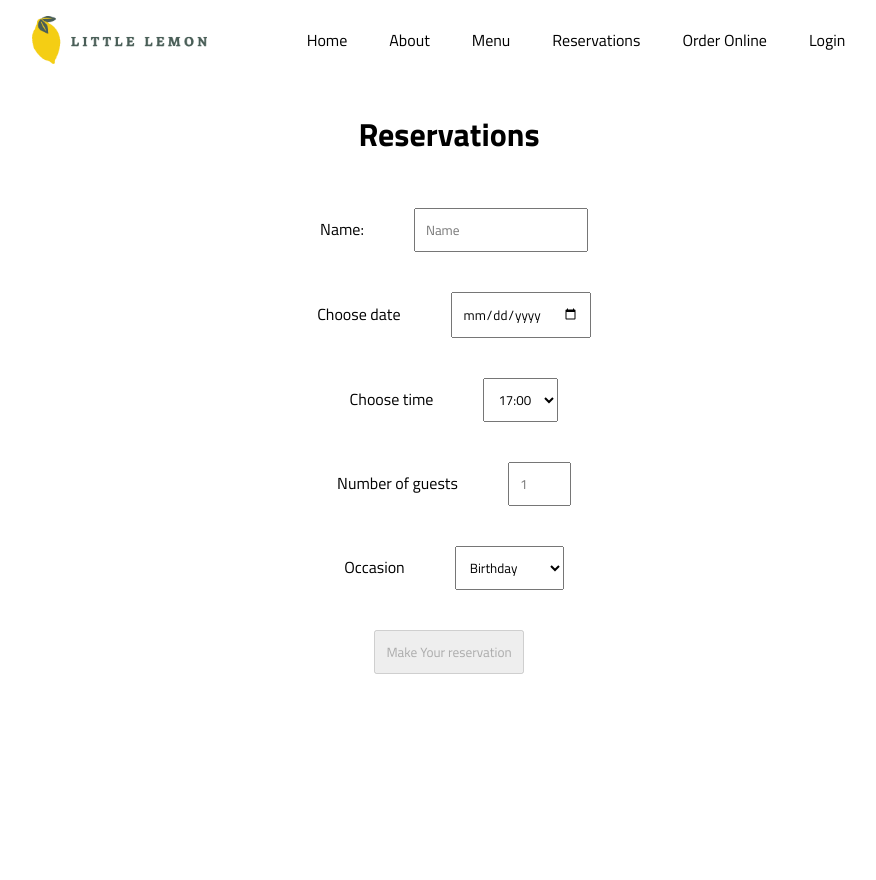
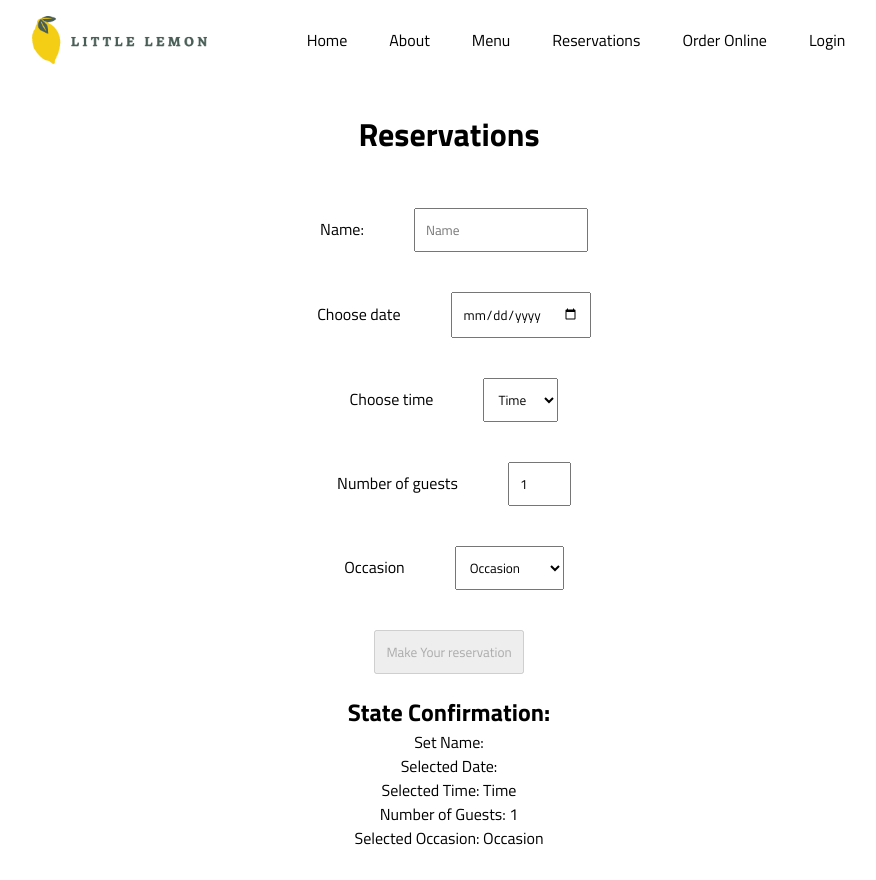
Before and after one commit to tmdbah/meta-fe-dev-pro-cert-capstone, a React (Create React App) app: page /Reservations in a window 1280 px wide. Shown: the whole page, without its empty margins (191-1067 px from the left). Before the commit the page ends 800 px from the top, so only its background shows below. Built offline with nearby package versions, Linux system fonts and the light colour scheme.

Commit message:
Updated Booking for to use React controlled form componets

```diff
--- a/src/components/BookingForm.js
+++ b/src/components/BookingForm.js
@@ -3,11 +3,29 @@ import { useState } from "react";
 
 function BookingForm() {
   const [name, setName] = useState("");
+  const [selectedDate, setSelectedDate] = useState("");
+  const [selectedTime, setSelectedTime] = useState("Time");
+  const [numOfGuests, setNumOfGuests] = useState("1");
+  const [occasion, setOccasion] = useState("Occasion");
+
+  const getIsFormValid = () => {
+    return (
+      name && selectedDate && selectedTime !== "Time" && occasion !== "Occasion"
+    );
+  };
+
+  const clearForm = () => {
+    setName("");
+    setSelectedDate("");
+    setSelectedTime("Time");
+    setNumOfGuests("1");
+    setOccasion("occasion");
+  };
 
   const handleSubmit = (e) => {
     e.preventDefault();
-    setName("");
-    console.log("Form submitted!");
+    alert("Form submitted!");
+    clearForm();
   };
 
   return (
@@ -24,30 +42,59 @@ function BookingForm() {
         />
         <br />
         <label htmlFor="res-date">Choose date</label>
-        <input type="date" id="res-date" />
+        <input
+          type="date"
+          value={selectedDate}
+          id="res-date"
+          onChange={(e) => setSelectedDate(e.target.value)}
+        />
         <br />
         <label htmlFor="res-time">Choose time</label>
-        <select id="res-time">
-          <option>17:00</option>
-          <option>18:00</option>
-          <option>19:00</option>
-          <option>20:00</option>
-          <option>21:00</option>
-          <option>22:00</option>
+        <select
+          value={selectedTime}
+          id="res-time"
+          onChange={(e) => setSelectedTime(e.target.value)}
+        >
+          <option value="time">Time</option>
+          <option value="17:00">17:00</option>
+          <option value="18:00">18:00</option>
+          <option value="19:00">19:00</option>
+          <option value="20:00">20:00</option>
+          <option value="21:00">21:00</option>
+          <option value="22:00">22:00</option>
         </select>
         <br />
         <label htmlFor="guests">Number of guests</label>
-        <input type="number" placeholder="1" min="1" max="10" id="guests" />
+        <input
+          value={numOfGuests}
+          type="number"
+          placeholder="1"
+          min="1"
+          max="10"
+          id="guests"
+          onChange={(e) => setNumOfGuests(e.target.value)}
+        />
         <br />
         <label htmlFor="occasion">Occasion</label>
-        <select id="occasion">
-          <option>Birthday</option>
-          <option>Anniversary</option>
+        <select
+          value={occasion}
+          id="occasion"
+          onChange={(e) => setOccasion(e.target.value)}
+        >
+          <option value="occasion">Occasion</option>
+          <option value="birthday">Birthday</option>
+          <option value="anniversary">Anniversary</option>
         </select>
         <br />
-        <button disabled={!name} type="submit">
+        <button disabled={!getIsFormValid()} type="submit">
           Make Your reservation
         </button>
+        <h2>State Confirmation:</h2>
+        <p>Set Name: {name}</p>
+        <p>Selected Date: {selectedDate}</p>
+        <p>Selected Time: {selectedTime}</p>
+        <p>Number of Guests: {numOfGuests}</p>
+        <p>Selected Occasion: {occasion}</p>
       </form>
     </>
   );
```
